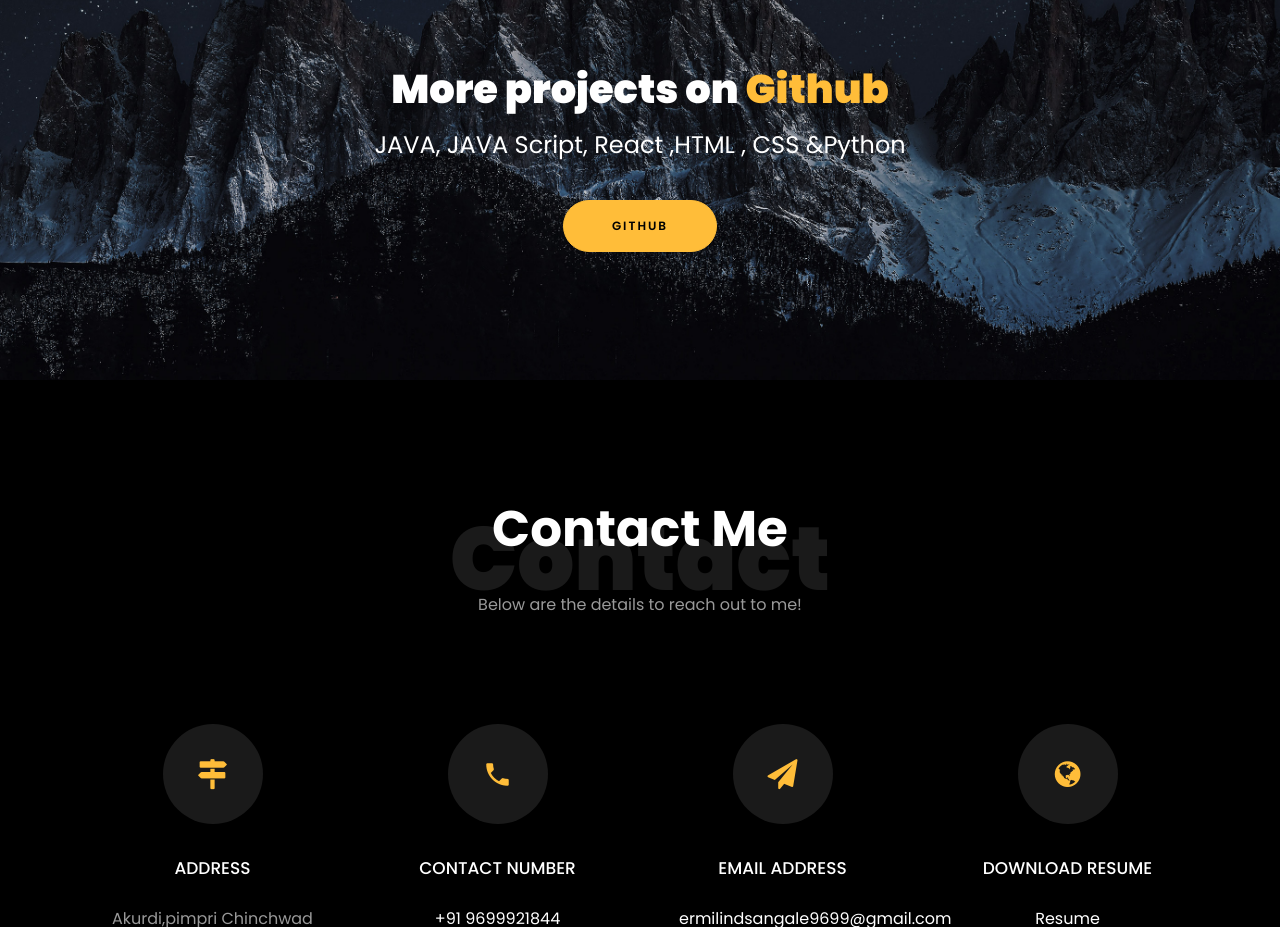
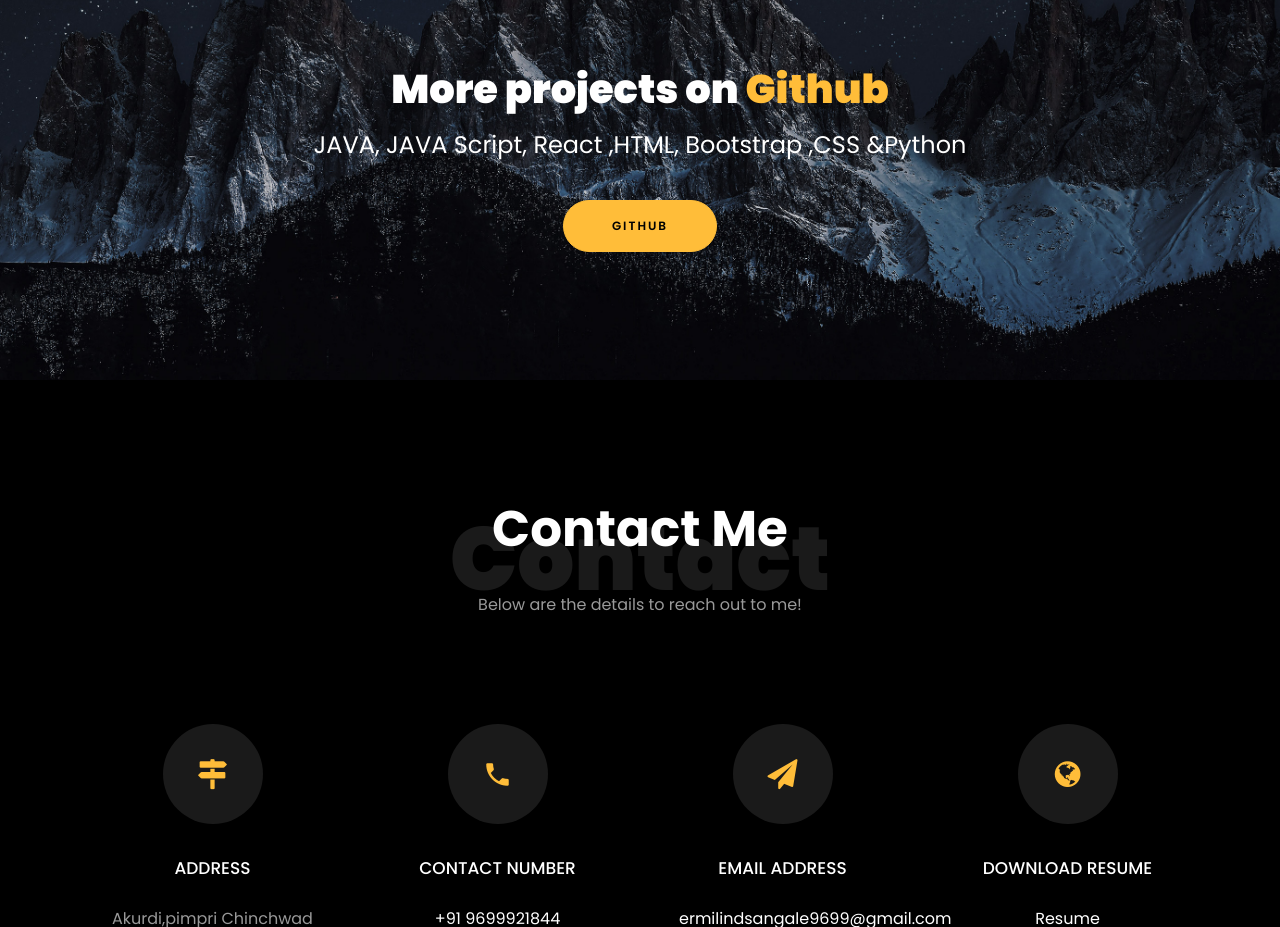
Before and after one commit to Milindsangale/sangalemilind.github.io, a plain HTML site: page index.html in a window 1280 px wide. Shown: the part 4740-5667 px from the top of the page. Drawn offline with Linux system fonts and the light colour scheme; files whose address does not match are found by name.

Commit message:
initial commit

```diff
--- a/index.html
+++ b/index.html
@@ -497,7 +497,7 @@
 				<div class="row justify-content-center">
 					<div class="col-md-7 ftco-animate text-center">
 						<h2>More projects on<span> Github  </span> </h2>
-						<div class="heading"> <h4> JAVA, JAVA Script, React ,HTML , CSS &amp;Python </h4>
+						<div class="heading"> <h4> JAVA, JAVA Script, React ,HTML, Bootstrap ,CSS &amp;Python </h4>
 						<br>
 						<p><a href="https://github.com/Milindsangale/Milindsangale" class="btn btn-primary py-3 px-5">GitHub</a></p>
 						</div>
```
